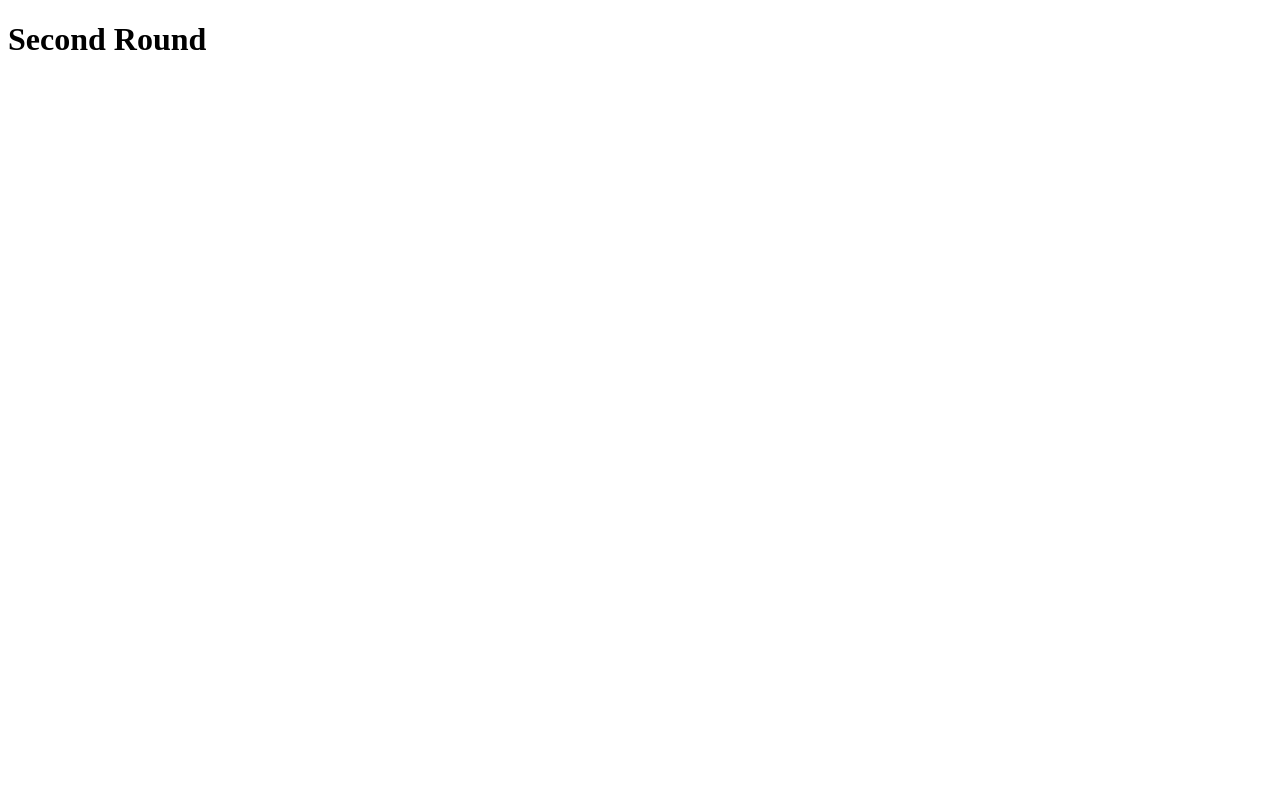
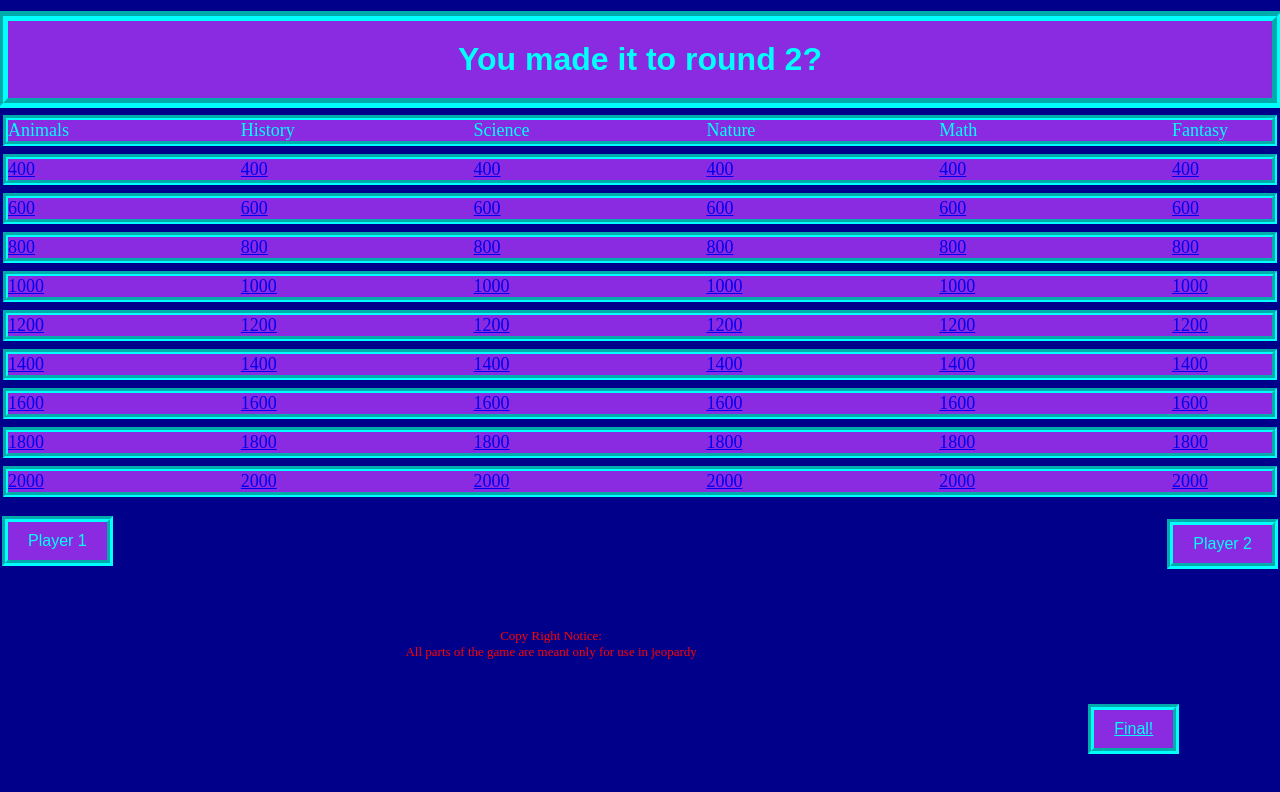
Before and after one commit to uprighted-learners/jeopardy-board-ravenf12, a plain HTML site: page round-2.html in a window 1280 px wide. Drawn offline with Linux system fonts and the light colour scheme.

Commit message:
Good Enough

```diff
--- /dev/null
+++ b/final.css
@@ -0,0 +1,13 @@
+.final {
+    text-align: center;
+    color: aqua;
+    padding: 20px 40px;
+    background-color: blueviolet;
+    font-family: fantasy;
+    outline-style: groove;
+    outline-width: 10px;
+}
+
+.body {
+    background-color: darkblue;
+}
--- /dev/null
+++ b/index.css
@@ -0,0 +1,46 @@
+.jeopardy {
+    text-align: center;
+    color: aqua;
+    padding: 20px 40px;
+    background-color: blueviolet;
+    font-family: fantasy;
+    outline-style: groove;
+    outline-width: 10px;
+}
+
+.body {
+    background-color: darkblue;
+}
+
+.dog {
+    width: 980px;
+    height: 650px;
+    outline-style: groove;
+    outline-width: 6px;
+    outline-color: aqua;
+}
+
+.play {
+    float: left;
+    margin-left: 43%;
+    margin-top: 30px;
+    color: aqua;
+    background-color: blueviolet;
+    padding: 30px 50px;
+    outline-style: groove;
+    outline-width: 6px;
+    font-family: fantasy;
+}
+
+.cpn {
+    text-align: center;
+    color: red;
+    margin-top: 100px;
+    font-size: small;
+}
+
+.cpn2 {
+    text-align: center;
+    color: red;
+    font-size: small;
+}
--- /dev/null
+++ b/round-1.css
@@ -0,0 +1,81 @@
+.one {
+    text-align: center;
+    color: aqua;
+    padding: 20px 40px;
+    background-color: blueviolet;
+    font-family: fantasy;
+    outline-style: groove;
+    outline-width: 10px;
+}
+
+.body {
+    background-color: darkblue;
+}
+
+.box1 {
+    color: aqua;
+    display: grid;
+    background-color: blueviolet;
+    grid-template-columns: 100px 100px 100px 100px 100px 100px;
+    justify-content: space-between;
+    outline-style: groove;
+    outline-width: 5px;
+    font-size: large;
+}
+
+.box2 {
+    color: aqua;
+    display: grid;
+    background-color: blueviolet;
+    grid-template-columns: 100px 100px 100px 100px 100px 100px;
+    justify-content: space-between;
+    outline-style: groove;
+    outline-width: 5px;
+    font-size: large;
+}
+
+.player1{
+    float: left;
+    margin-top: 30px;
+    color: aqua;
+    background-color: blueviolet;
+    padding: 10px 20px;
+    outline-style: groove;
+    outline-width: 6px;
+    font-family: fantasy;
+}
+
+.player2{
+    float: right;
+    margin-top: 15px;
+    color: aqua;
+    background-color: blueviolet;
+    padding: 10px 20px;
+    outline-style: groove;
+    outline-width: 6px;
+    font-family: fantasy;
+}
+
+.next{
+    color: aqua;
+    float: right;
+    margin-top: 200px;
+    background-color: blueviolet;
+    padding: 10px 20px;
+    outline-style: groove;
+    outline-width: 6px;
+    font-family: fantasy;
+}
+
+.cpn {
+    text-align: center;
+    color: red;
+    margin-top: 100px;
+    font-size: small;
+}
+
+.cpn2 {
+    text-align: center;
+    color: red;
+    font-size: small;
+}
--- /dev/null
+++ b/round-2.css
@@ -0,0 +1,81 @@
+.two {
+    text-align: center;
+    color: aqua;
+    padding: 20px 40px;
+    background-color: blueviolet;
+    font-family: fantasy;
+    outline-style: groove;
+    outline-width: 10px;
+}
+
+.body {
+    background-color: darkblue;
+}
+
+.box1 {
+    color: aqua;
+    display: grid;
+    background-color: blueviolet;
+    grid-template-columns: 100px 100px 100px 100px 100px 100px;
+    justify-content: space-between;
+    outline-style: groove;
+    outline-width: 5px;
+    font-size: large;
+}
+
+.box2 {
+    color: aqua;
+    display: grid;
+    background-color: blueviolet;
+    grid-template-columns: 100px 100px 100px 100px 100px 100px;
+    justify-content: space-between;
+    outline-style: groove;
+    outline-width: 5px;
+    font-size: large;
+}
+
+.player1{
+    float: left;
+    margin-top: 30px;
+    color: aqua;
+    background-color: blueviolet;
+    padding: 10px 20px;
+    outline-style: groove;
+    outline-width: 6px;
+    font-family: fantasy;
+}
+
+.player2{
+    float: right;
+    margin-top: 15px;
+    color: aqua;
+    background-color: blueviolet;
+    padding: 10px 20px;
+    outline-style: groove;
+    outline-width: 6px;
+    font-family: fantasy;
+}
+
+.next{
+    color: aqua;
+    float: right;
+    margin-top: 200px;
+    background-color: blueviolet;
+    padding: 10px 20px;
+    outline-style: groove;
+    outline-width: 6px;
+    font-family: fantasy;
+}
+
+.cpn {
+    text-align: center;
+    color: red;
+    margin-top: 100px;
+    font-size: small;
+}
+
+.cpn2 {
+    text-align: center;
+    color: red;
+    font-size: small;
+}
--- a/round-2.html
+++ b/round-2.html
@@ -5,10 +5,107 @@
     <meta http-equiv="X-UA-Compatible" content="IE=edge" />
     <meta name="viewport" content="width=device-width, initial-scale=1.0" />
     <title>Jeopardy</title>
+    <link rel="stylesheet" href="round-2.css">
     <script src="./scripts/index.js" type="module"></script>
   </head>
-  <body>
-    <h1>Second Round</h1>
+  <body class="body">
+    <h1 class="two">You made it to round 2?</h1>
+<div class="box1">
+  <div>Animals</div>
+  <div>History</div>
+  <div>Science</div>
+  <div>Nature</div>
+  <div>Math</div>
+  <div>Fantasy</div>
+</div>
+<br>
+<div class="box2">
+  <div><a href="400">400</a></div>
+  <div><a href="400">400</a></div>
+  <div><a href="400">400</a></div>
+  <div><a href="400">400</a></div>
+  <div><a href="400">400</a></div>
+  <div><a href="400">400</a></div>
+</div>
+<br>
+<div class="box2">
+  <div><a href="600">600</a></div>
+  <div><a href="600">600</a></div>
+  <div><a href="600">600</a></div>
+  <div><a href="600">600</a></div>
+  <div><a href="600">600</a></div>
+  <div><a href="600">600</a></div>
+</div>
+<br>
+<div class="box2">
+  <div><a href="800">800</a></div>
+  <div><a href="800">800</a></div>
+  <div><a href="800">800</a></div>
+  <div><a href="800">800</a></div>
+  <div><a href="800">800</a></div>
+  <div><a href="800">800</a></div>
+</div>
+<br>
+<div class="box2">
+  <div><a href="1000">1000</a></div>
+  <div><a href="1000">1000</a></div>
+  <div><a href="1000">1000</a></div>
+  <div><a href="1000">1000</a></div>
+  <div><a href="1000">1000</a></div>
+  <div><a href="1000">1000</a></div>
+</div>
+<br>
+<div class="box2">
+  <div><a href="1200">1200</a></div>
+  <div><a href="1200">1200</a></div>
+  <div><a href="1200">1200</a></div>
+  <div><a href="1200">1200</a></div>
+  <div><a href="1200">1200</a></div>
+  <div><a href="1200">1200</a></div>
+</div>
+<br>
+<div class="box2">
+  <div><a href="1400">1400</a></div>
+  <div><a href="1400">1400</a></div>
+  <div><a href="1400">1400</a></div>
+  <div><a href="1400">1400</a></div>
+  <div><a href="1400">1400</a></div>
+  <div><a href="1400">1400</a></div>
+</div>
+<br>
+<div class="box2">
+  <div><a href="1600">1600</a></div>
+  <div><a href="1600">1600</a></div>
+  <div><a href="1600">1600</a></div>
+  <div><a href="1600">1600</a></div>
+  <div><a href="1600">1600</a></div>
+  <div><a href="1600">1600</a></div>
+</div>
+<br>
+<div class="box2">
+  <div><a href="1800">1800</a></div>
+  <div><a href="1800">1800</a></div>
+  <div><a href="1800">1800</a></div>
+  <div><a href="1800">1800</a></div>
+  <div><a href="1800">1800</a></div>
+  <div><a href="1800">1800</a></div>
+</div>
+<br>
+<div class="box2">
+  <div><a href="2000">2000</a></div>
+  <div><a href="2000">2000</a></div>
+  <div><a href="2000">2000</a></div>
+  <div><a href="2000">2000</a></div>
+  <div><a href="2000">2000</a></div>
+  <div><a href="2000">2000</a></div>
+</div>
+<p class="player1">Player 1</p>
+<br>
+<p class="player2">Player 2</p>
+<a href="final-jeopardy.html" class="next">Final!</a>
+<br>
+<footer class="cpn">Copy Right Notice:</footer>
+<footer class="cpn2">All parts of the game are meant only for use in jeopardy</footer>
     <!-- Do not change the script source. Allows import/export to work. -->
     <script src="./scripts/index.js" type="module"></script>
   </body>
```
Also changed, not shown: final-jeopardy.html (+3 -2 lines), index.html (+12 -2 lines), round-1.html (+63 -2 lines).
